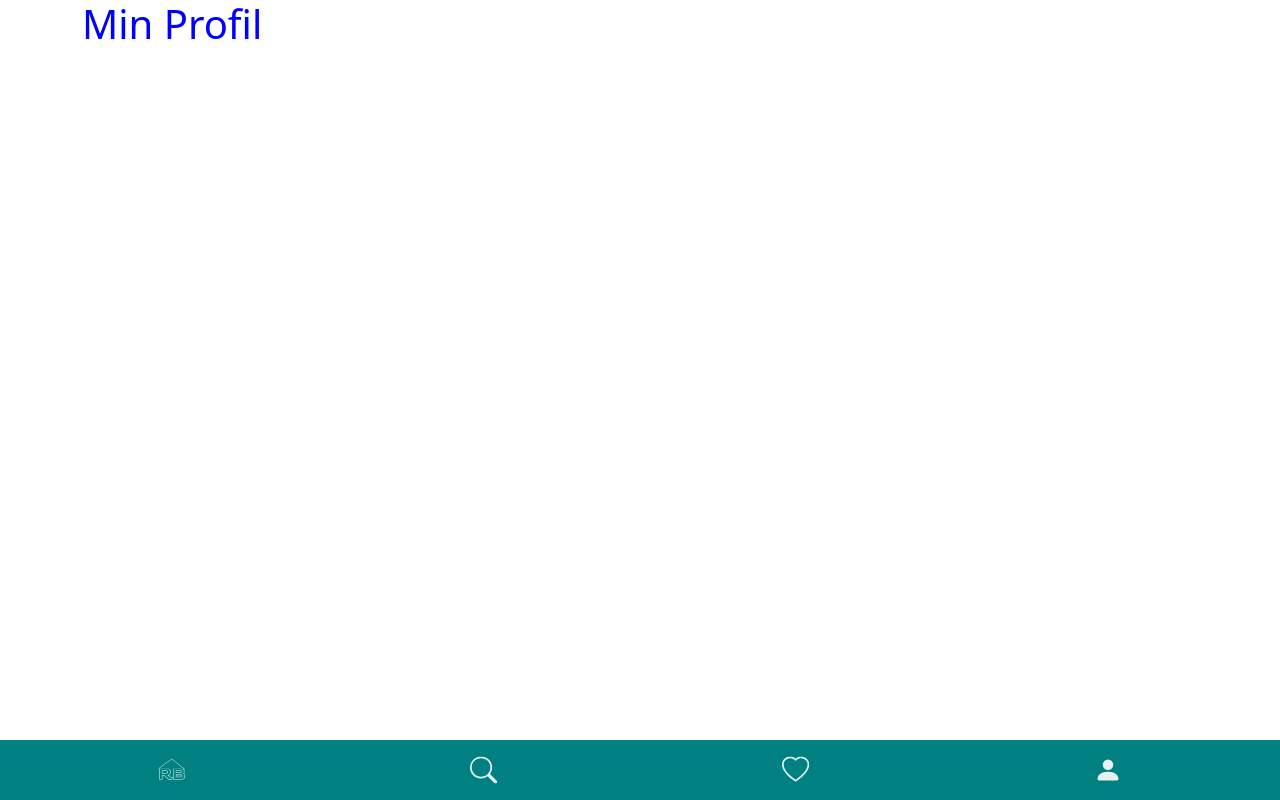
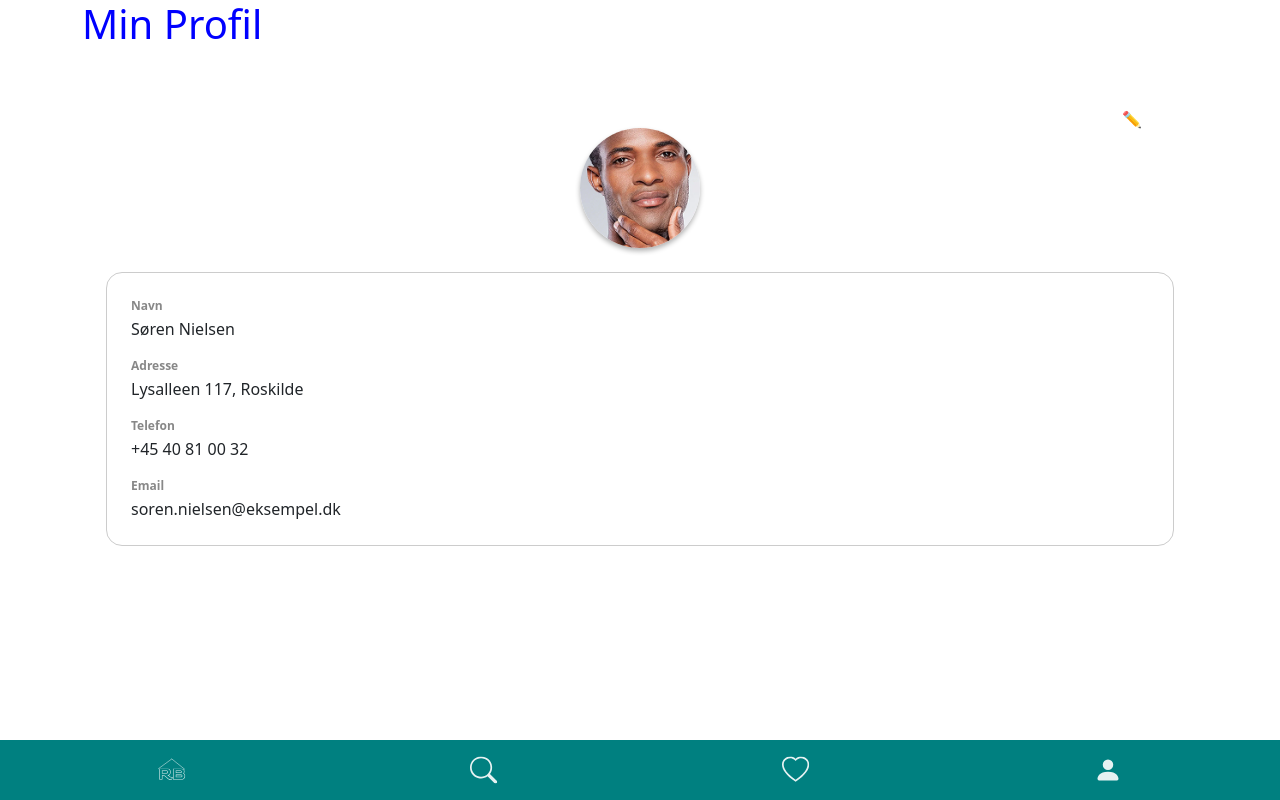
Before and after one commit to AlberteViendahl/gui_konstruktion, a Vue app: page /profil in a window 1280 px wide. Built offline with nearby package versions, Linux system fonts and the light colour scheme.

Commit message:
Structure and styling of ProfileInfoCard, with user-data for Soren and image upload of soren.jpg, w- current styling of ProfileView and inserted ProfileView component on profile page

```diff
--- /dev/null
+++ b/src/components/ProfileInfoCard.vue
@@ -0,0 +1,81 @@
+<script>
+import edit from '@/assets/icons/edit-icon.svg';
+
+export default {
+  name: 'ProfileInfoCard',
+  props: {
+    user: {
+      type: Object,
+      required: true,
+      validator: (user) => {
+        return ['name', 'address', 'phone', 'photoUrl', 'email'].every(
+        key => user[key] !== undefined
+      );}
+    },
+    image: {
+      type: String
+    },
+  },
+  components: {
+    edit,
+  }
+}
+</script>
+
+<template>
+  <section class="bg-white rounded-2 p-4 position-relative">
+
+    <header class="text-center mt-5 mb-4">
+      <img :src="user.photoUrl" :alt="user.name" class="profile-picture rounded-circle">
+    </header>
+
+    <button type="button" class="edit-info-icon position-absolute border-0 bg-transparent" aria-label="edit-profile">
+            ✏️
+    </button>
+
+    <dl class="profile-details p-4 rounded-4">
+      <dt class="label">Navn</dt>
+      <dd class="value">{{ user.name }}</dd>
+
+      <dt class="label mt-3">Adresse</dt>
+      <dd class="value">{{ user.address }}</dd>
+
+      <dt class="label mt-3">Telefon</dt>
+      <dd class="value">{{ user.phone }}</dd>
+
+      <dt class="label mt-3">Email</dt>
+      <dd class="value">{{ user.email }}</dd>
+    </dl>
+  </section>
+</template>
+
+
+<style lang="scss" scoped>
+.profile-details {
+  border: 1px solid #cccccc;
+}
+
+.profile-picture {
+    width: 120px;
+    height: 120px;
+    object-fit: cover;
+    box-shadow: 0 3px 5px rgba(0, 0, 0, 0.3);
+}
+
+.edit-info-icon {
+  top: 50px;
+  right: 50px;
+  cursor: pointer;
+}
+
+.label {
+  font-size: 12px;
+  color: #888;
+  margin-bottom: 2px;
+}
+.value {
+  font-size: 16px;
+  margin-bottom: 0;
+  font-weight: 500;
+}
+</style>
--- /dev/null
+++ b/src/components/ProfileView.vue
@@ -0,0 +1,31 @@
+<script>
+import ProfileInfoCard from './ProfileInfoCard.vue';
+
+export default {
+  name: 'ProfileView',
+  components: {
+    ProfileInfoCard,
+  },
+  data() {
+    return {
+      user: {
+        id: 111,
+        name: 'Søren Nielsen',
+        address: 'Lysalleen 117, Roskilde',
+        phone: '+45 40 81 00 32',
+        email: 'soren.nielsen@eksempel.dk',
+        photoUrl: '/img/soren.jpg'
+      }
+    };
+  }
+}
+</script>
+
+<template>
+  <ProfileInfoCard :user="user" />
+</template>
+
+
+<style scoped>
+
+</style>
--- a/src/pages/Profil.vue
+++ b/src/pages/Profil.vue
@@ -1,7 +1,22 @@
-<script></script>
+<script>
+import ProfileView from '@/components/ProfileView.vue';
+export default {
+  name: 'profile',
+  components: {
+    ProfileView,
+  },
+  methods: {
+
+  },
+  mounted() {
+    console.log('hello from profilepage')
+  }
+}
+</script>
 
 <template>
   <h1>Min Profil</h1>
+  <ProfileView />
 </template>
 
 <style lang="scss" scoped>
```
Also changed, not shown: public/img/soren.jpg (added).
